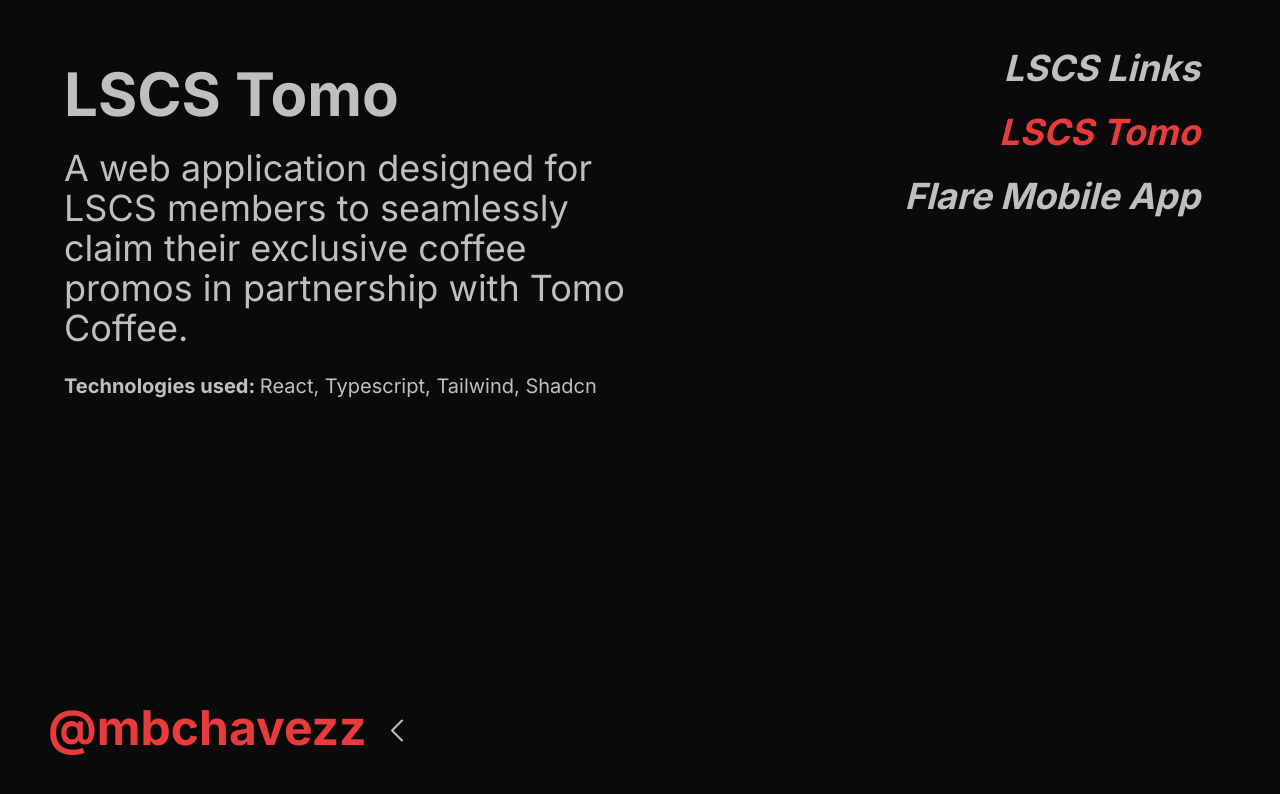
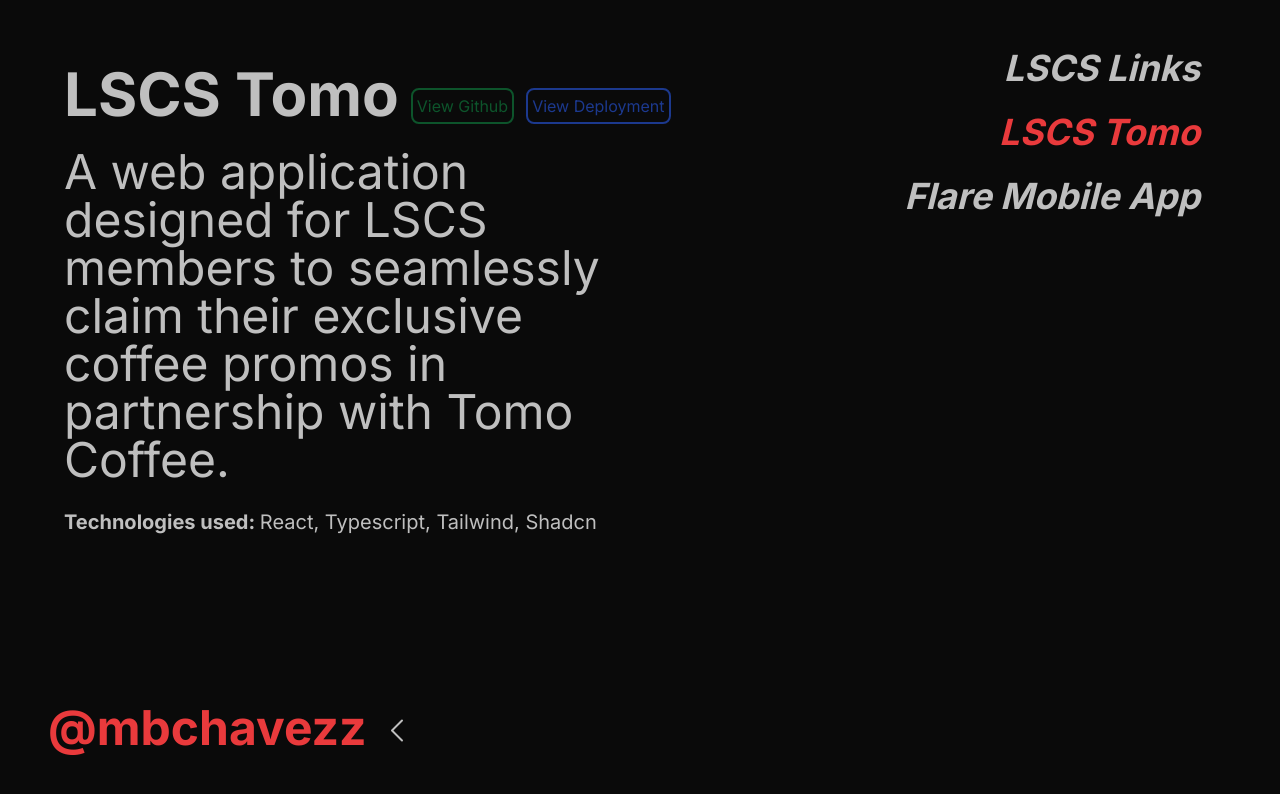
Before and after one commit to mbchavez27/mbchavezzportfolio, a Next.js app: page /projects/lscstomo in a window 1280 px wide. Shown: the top 794 px of the page. Built offline with nearby package versions, Linux system fonts and the light colour scheme.

Commit message:
feat: add details to projects

```diff
--- a/src/app/components/navbar/navbar.tsx
+++ b/src/app/components/navbar/navbar.tsx
@@ -1,14 +1,14 @@
-'use client'
-import { motion, AnimatePresence } from 'motion/react'
-import { ChevronRightIcon } from '@heroicons/react/24/solid'
-import { useState } from 'react'
-import clsx from 'clsx'
-import { usePathname } from 'next/navigation'
-import Link from 'next/link'
+"use client";
+import { motion, AnimatePresence } from "motion/react";
+import { ChevronRightIcon } from "@heroicons/react/24/solid";
+import { useState } from "react";
+import clsx from "clsx";
+import { usePathname } from "next/navigation";
+import Link from "next/link";
 
 const Navbar = () => {
-  const [isOpen, setOpen] = useState(false)
-  const pathname = usePathname()
+  const [isOpen, setOpen] = useState(false);
+  const pathname = usePathname();
   return (
     <>
       <AnimatePresence>
@@ -21,7 +21,9 @@ const Navbar = () => {
         >
           <div className="flex space-x-8 items-center">
             <div className="flex items-center space-x-3.5">
-              <h1 className="text-[#e93a3c] text-5xl font-bold">@mbchavezz</h1>
+              <Link href="/" className="text-[#e93a3c] text-5xl font-bold">
+                @mbchavezz
+              </Link>
               <motion.div
                 animate={{ rotate: !isOpen ? 180 : 360, translateY: 2.5 }}
                 transition={{ duration: 0.2 }}
@@ -29,7 +31,7 @@ const Navbar = () => {
                 <ChevronRightIcon
                   className="text-[#BFBFBF] size-8"
                   onClick={() => {
-                    setOpen(!isOpen)
+                    setOpen(!isOpen);
                   }}
                 ></ChevronRightIcon>
               </motion.div>
@@ -46,8 +48,8 @@ const Navbar = () => {
                     <Link
                       href="/"
                       className={clsx(
-                        'hover:text-[#e93a3c] transition duration-200',
-                        pathname == '/' ? 'text-[#e93a3c]' : ''
+                        "hover:text-[#e93a3c] transition duration-200",
+                        pathname == "/" ? "text-[#e93a3c]" : ""
                       )}
                     >
                       Home
@@ -55,8 +57,8 @@ const Navbar = () => {
                     <Link
                       href="/projects"
                       className={clsx(
-                        'hover:text-[#e93a3c] transition duration-200',
-                        pathname == '/projects' ? 'text-[#e93a3c]' : ''
+                        "hover:text-[#e93a3c] transition duration-200",
+                        pathname == "/projects" ? "text-[#e93a3c]" : ""
                       )}
                     >
                       Projects
@@ -64,8 +66,8 @@ const Navbar = () => {
                     <Link
                       href="/experiences"
                       className={clsx(
-                        'hover:text-[#e93a3c] transition duration-200',
-                        pathname == '/experiences' ? 'text-[#e93a3c]' : ''
+                        "hover:text-[#e93a3c] transition duration-200",
+                        pathname == "/experiences" ? "text-[#e93a3c]" : ""
                       )}
                     >
                       Experiences
@@ -78,7 +80,7 @@ const Navbar = () => {
         </motion.div>
       </AnimatePresence>
     </>
-  )
-}
+  );
+};
 
-export default Navbar
+export default Navbar;
--- a/src/app/projects/flare/page.tsx
+++ b/src/app/projects/flare/page.tsx
@@ -1,5 +1,6 @@
-'use client'
-import { motion, AnimatePresence } from 'motion/react'
+"use client";
+import { motion, AnimatePresence } from "motion/react";
+import Link from "next/link";
 
 const Project = () => {
   return (
@@ -13,10 +14,21 @@ const Project = () => {
         >
           <div className="p-16">
             <div className="flex flex-col space-y-6">
-              <h1 className="font-bold text-6xl">Flare Mobile App</h1>
+              <div className="flex space-x-3 items-center">
+                <h1 className="font-bold text-6xl">Flare Mobile App</h1>
+                <Link
+                  href="https://github.com/mbchavez27/bluehacks-frontend"
+                  className="border-green-900 border-2 text-green-900 translate-y-3 p-1 rounded-lg hover:opacity-50 transition duration-200 ease-in-out"
+                >
+                  View Github
+                </Link>
+              </div>
               <p className="text-4xl w-1/2">
-                A web application designed for LSCS members to seamlessly claim
-                their exclusive coffee promos in partnership with Tomo Coffee.
+                I was part of Hackin Ka Nalang, a team that developed Flare, an
+                SOS app designed to assist victims of natural disasters,
+                particularly typhoons. Flare enables users to share their
+                location with emergency response teams via SMS, ensuring that
+                help can be requested even with minimal network signal.
               </p>
               <p className="text-xl">
                 <span className="font-bold">Technologies used: </span>React,
@@ -27,7 +39,7 @@ const Project = () => {
         </motion.div>
       </AnimatePresence>
     </>
-  )
-}
+  );
+};
 
-export default Project
+export default Project;
--- a/src/app/projects/lscslinks/page.tsx
+++ b/src/app/projects/lscslinks/page.tsx
@@ -1,5 +1,6 @@
-'use client'
-import { motion, AnimatePresence } from 'motion/react'
+"use client";
+import { motion, AnimatePresence } from "motion/react";
+import Link from "next/link";
 
 const Project = () => {
   return (
@@ -13,10 +14,26 @@ const Project = () => {
         >
           <div className="p-16">
             <div className="flex flex-col space-y-6">
-              <h1 className="font-bold text-6xl">LSCS Links</h1>
+              <div className="flex space-x-3 items-center">
+                <h1 className="font-bold text-6xl">LSCS Links</h1>
+                <Link
+                  href="https://github.com/dlsu-lscs/lscs-links-web"
+                  className="border-green-900 border-2 text-green-900 translate-y-3 p-1 rounded-lg hover:opacity-50 transition duration-200 ease-in-out"
+                >
+                  View Github
+                </Link>
+                <Link
+                  href="https://links.app.dlsu-lscs.org/"
+                  className="border-blue-900 border-2 text-blue-900 translate-y-3 p-1 rounded-lg hover:opacity-50 transition duration-200 ease-in-out"
+                >
+                  View Deployment
+                </Link>
+              </div>
               <p className="text-4xl w-1/2">
-                A web application designed for LSCS members to seamlessly claim
-                their exclusive coffee promos in partnership with Tomo Coffee.
+                Built a link shortener web application for the La Salle Computer
+                Society Implemented the front end using ReactJS, Tailwind CSS,
+                TypeScript, and Shadcn Collaborated with a backend engineer to
+                integrate the link shortener API using Axios
               </p>
               <p className="text-xl">
                 <span className="font-bold">Technologies used: </span>React,
@@ -27,7 +44,7 @@ const Project = () => {
         </motion.div>
       </AnimatePresence>
     </>
-  )
-}
+  );
+};
 
-export default Project
+export default Project;
--- a/src/app/projects/lscstomo/page.tsx
+++ b/src/app/projects/lscstomo/page.tsx
@@ -1,5 +1,6 @@
-'use client'
-import { motion, AnimatePresence } from 'motion/react'
+"use client";
+import { motion, AnimatePresence } from "motion/react";
+import Link from "next/link";
 
 const Project = () => {
   return (
@@ -13,8 +14,22 @@ const Project = () => {
         >
           <div className="p-16">
             <div className="flex flex-col space-y-6">
-              <h1 className="font-bold text-6xl">LSCS Tomo</h1>
-              <p className="text-4xl w-1/2">
+              <div className="flex space-x-3 items-center">
+                <h1 className="font-bold text-6xl">LSCS Tomo</h1>
+                <Link
+                  href="https://github.com/dlsu-lscs/dlsu-lscs-tomo-web"
+                  className="border-green-900 border-2 text-green-900 translate-y-3 p-1 rounded-lg hover:opacity-50 transition duration-200 ease-in-out"
+                >
+                  View Github
+                </Link>
+                <Link
+                  href="https://lscs.info/tomo"
+                  className="border-blue-900 border-2 text-blue-900 translate-y-3 p-1 rounded-lg hover:opacity-50 transition duration-200 ease-in-out"
+                >
+                  View Deployment
+                </Link>
+              </div>
+              <p className="text-5xl w-1/2">
                 A web application designed for LSCS members to seamlessly claim
                 their exclusive coffee promos in partnership with Tomo Coffee.
               </p>
@@ -27,7 +42,7 @@ const Project = () => {
         </motion.div>
       </AnimatePresence>
     </>
-  )
-}
+  );
+};
 
-export default Project
+export default Project;
```
